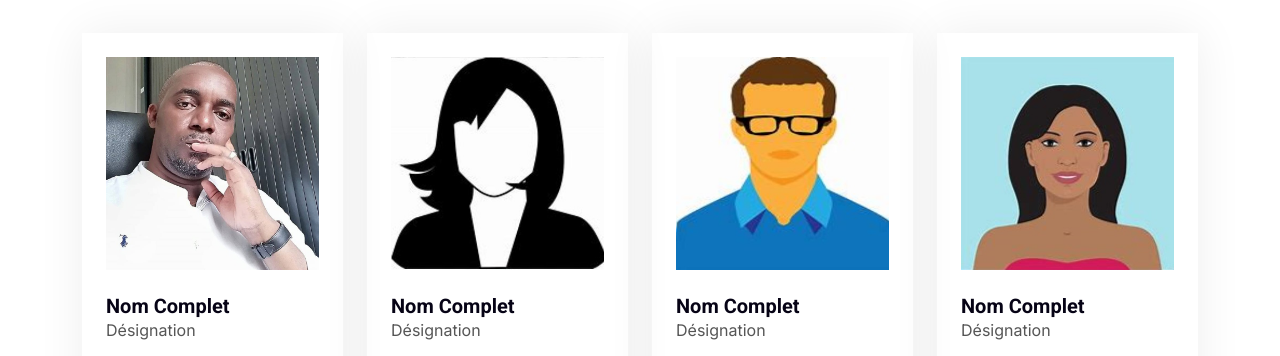
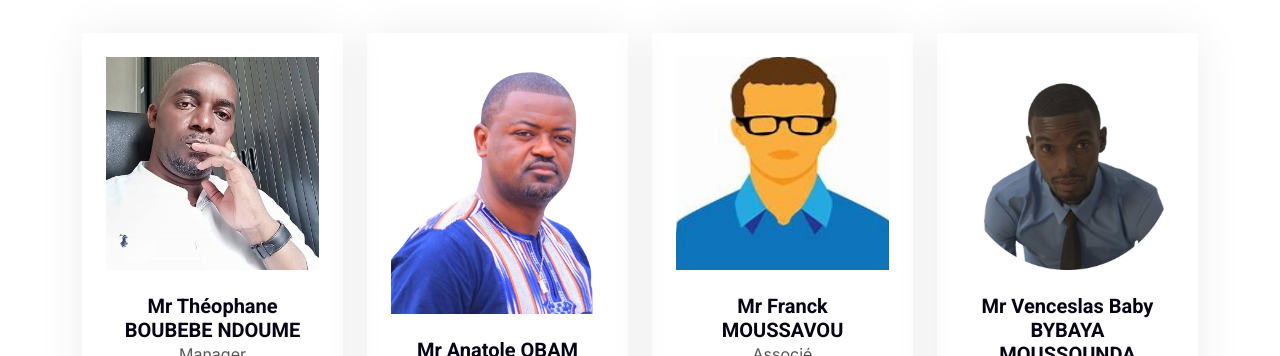
Before and after one commit to Lionel-Johnson/bikere, a plain HTML site: page team.html in a window 1280 px wide. Shown: the part 687-1043 px from the top of the page. Drawn offline with nearby package versions, Linux system fonts and the light colour scheme.

Commit message:
migration

```diff
--- a/team.html
+++ b/team.html
@@ -88,13 +88,12 @@
     </div>
     <!-- Page Header End -->
 
-
   <!-- Team Start -->
   <div class="container-xxl py-5">
     <div class="container py-5">
         <div class="text-center wow fadeInUp" data-wow-delay="0.1s">
             <h6 class="text-secondary text-uppercase">Notre équipe</h6>
-                <h1 class="mb-5">Membres de l’équipe d’experts</h1>
+            <h1 class="mb-5">Membres de l’équipe </h1>
         </div>
         <div class="row g-4">
             <div class="col-lg-3 col-md-6 wow fadeInUp" data-wow-delay="0.3s">
@@ -102,12 +101,12 @@
                     <div class="overflow-hidden mb-4">
                         <img class="img-fluid" src="img/team-1.jpg" alt="">
                     </div>
-                        <h5 class="mb-0">Nom Complet</h5>
-                        <p>Désignation</p>
+                    <h5 class="mb-0" style="text-align: center;">Mr Théophane BOUBEBE NDOUME</h5>
+                    <p style="text-align: center;">Manager</p>
                     <div class="btn-slide mt-1">
                         <i class="fa fa-share"></i>
                         <span>
-                                <a href=""><i class="fab fa-facebook-f"></i></a>
+                            <a href="https://www.facebook.com/theophane.boubebendoume"><i class="fab fa-facebook-f"></i></a>
                             <a href=""><i class="fab fa-twitter"></i></a>
                             <a href=""><i class="fab fa-instagram"></i></a>
                         </span>
@@ -117,10 +116,10 @@
             <div class="col-lg-3 col-md-6 wow fadeInUp" data-wow-delay="0.5s">
                 <div class="team-item p-4">
                     <div class="overflow-hidden mb-4">
-                            <img class="img-fluid" src="img/team-2.jpg" alt="">
+                        <img class="img-fluid" src="img/Anatole.png" alt="">
                     </div>
-                        <h5 class="mb-0">Nom Complet</h5>
-                        <p>Désignation</p>
+                    <h5 class="mb-0"style="text-align: center;">Mr Anatole OBAM</h5>
+                    <p style="text-align: center;">Associé</p>
                     <div class="btn-slide mt-1">
                         <i class="fa fa-share"></i>
                         <span>
@@ -136,8 +135,8 @@
                     <div class="overflow-hidden mb-4">
                         <img class="img-fluid" src="img/team-3.jpg" alt="">
                     </div>
-                        <h5 class="mb-0">Nom Complet</h5>
-                        <p>Désignation</p>
+                    <h5 class="mb-0" style="text-align: center;">Mr Franck MOUSSAVOU</h5>
+                    <p style="text-align: center;">Associé</p>
                     <div class="btn-slide mt-1">
                         <i class="fa fa-share"></i>
                         <span>
@@ -151,16 +150,16 @@
             <div class="col-lg-3 col-md-6 wow fadeInUp" data-wow-delay="0.9s">
                 <div class="team-item p-4">
                     <div class="overflow-hidden mb-4">
-                            <img class="img-fluid" src="img/team-4.jpg" alt="">
+                        <img class="img-fluid" src="img/wenceslas.jpg" alt="">
                     </div>
-                        <h5 class="mb-0">Nom Complet</h5>
-                        <p>Désignation</p>
+                    <h5 class="mb-0" style="text-align: center;">Mr Venceslas Baby  BYBAYA MOUSSOUNDA</h5>
+                    <p style="text-align: center;">Associé</p>
                     <div class="btn-slide mt-1">
                         <i class="fa fa-share"></i>
                         <span>
-                                <a href=""><i class="fab fa-facebook-f"></i></a>
-                                <a href=""><i class="fab fa-twitter"></i></a>
-                                <a href=""><i class="fab fa-instagram"></i></a>
+                            <a href="https://www.facebook.com/profile.php?id=100083340900197&mibextid=ZbWKwL"><i class="fab fa-facebook-f"></i></a>
+                            <a href="https://x.com/BibayaWenceslas?t=CWmcQuGa1x3oUlTDrLKLwg&s=09"><i class="fab fa-twitter"></i></a>
+                            <a href="https://www.instagram.com/venceslaslinis?igsh=YzljYTk1ODg3Zg=="><i class="fab fa-instagram"></i></a>
                         </span>
                     </div>
                 </div>
@@ -178,7 +177,7 @@
                 <h4 class="text-light mb-4">Adresse</h4>
                 <p class="mb-2"><i class="fa fa-map-marker-alt me-3"></i>Matanda, Port-Gentil, GA</p>
                 <p class="mb-2"><i class="fa fa-phone-alt me-3"></i><a href="tel:+241 773 908 01">+241 773 908 01</a></p>
-                <p class="mb-2"><i class="fa fa-envelope me-3"></i>contact@bikere.com</p>
+                <p class="mb-2"><i class="fa fa-envelope me-3"></i>contact@bikere.org</p>
                 <div class="d-flex pt-2">
                     <a class="btn btn-outline-light btn-social" href=""><i class="fab fa-twitter"></i></a>
                     <a class="btn btn-outline-light btn-social" href=""><i class="fab fa-facebook-f"></i></a>
```
Also changed, not shown: 404.html (+1 -1 lines), about.html (+1 -1 lines), ciments.html (+1 -1 lines), contact.html (+1 -1 lines), feature.html (+1 -1 lines), index.html (+1 -1 lines), livraison.html (+1 -1 lines), materiaux.html (+1 -1 lines), price.html (+1 -1 lines), sables.html (+1 -1 lines), service.html (+1 -1 lines), testimonial.html (+1 -1 lines), services.html (deleted), transport.html (deleted). Lines whose indentation alone changed are shown as unchanged.
